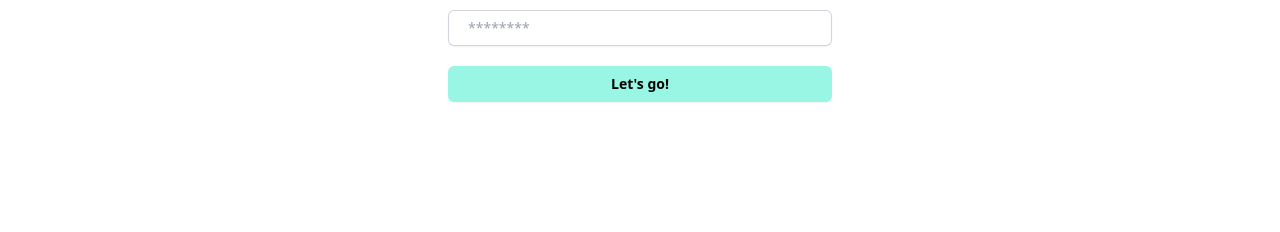
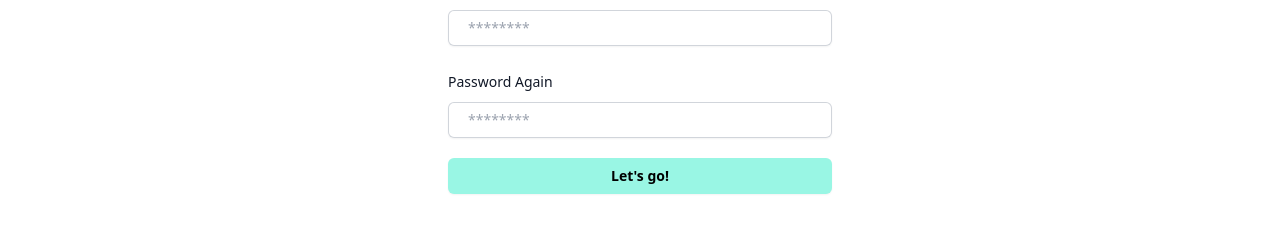
Before and after one commit to Feni0108/Language-Learning-Platform, a Next.js app: page /auth/signup in a window 1280 px wide. Shown: the part 342-574 px from the top of the page. Built offline with nearby package versions, Linux system fonts and the light colour scheme; no server answers.

Commit message:
added a field for typing password again

```diff
--- a/pages/auth/signup.tsx
+++ b/pages/auth/signup.tsx
@@ -98,6 +98,32 @@ const SignUp = () => {
                 type="password"
                 placeholder="********"
               />
+            </div>
+          </div>
+          <div>
+            <label
+              htmlFor="password"
+              className="block text-sm font-medium leading-6 text-gray-900"
+            >
+              Password Again
+            </label>
+            <div className="mt-2">
+              <input
+                id="password"
+                name="password"
+                autoComplete="current-password"
+                required
+                className="block w-full rounded-md border-0 py-1.5
+                text-gray-900 shadow-sm ring-1 ring-inset ring-gray-300
+                placeholder:text-gray-400 focus:ring-2 focus:ring-inset
+                focus:ring-indigo-600 sm:text-sm sm:leading-6 ps-5"
+                value={userInfo.password}
+                onChange={({ target }) =>
+                  setUserInfo({ ...userInfo, password: target.value })
+                }
+                type="password"
+                placeholder="********"
+              />
               <input
                 type="submit"
                 className="flex w-full justify-center rounded-md
```
